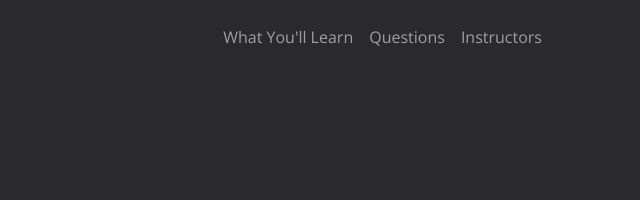
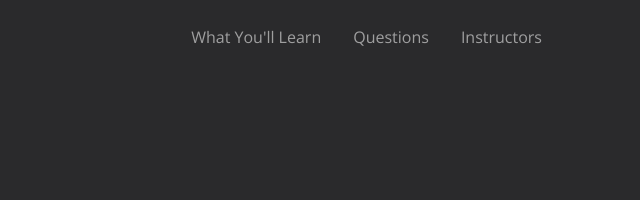
Before and after one commit to s-khodjaev/015_bootcamp, a website: page index.html in a window 1280 px wide. Shown: the top 200 px of the page, 640-1280 px from the left. Drawn offline with nearby package versions, Linux system fonts and the light colour scheme.

```diff
--- a/index.html
+++ b/index.html
@@ -30,7 +30,7 @@
           <span class="navbar-toggler-icon"></span>
         </button>
         <div class="collapse navbar-collapse" id="navbarSupportedContent">
-          <ul class="navbar-nav ms-auto mb-2 p-2 mb-lg-0">
+          <ul class="navbar-nav ms-auto mb-2 p-2 mb-lg-0 gap-3">
             <li class="nav-item">
               <a href="#learn" class="nav-link">What You'll Learn</a>
             </li>
```
Also changed, not shown: 1 other file.
